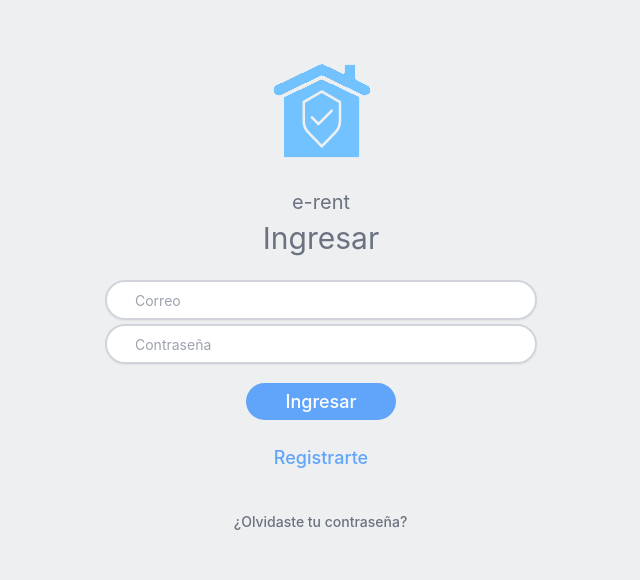
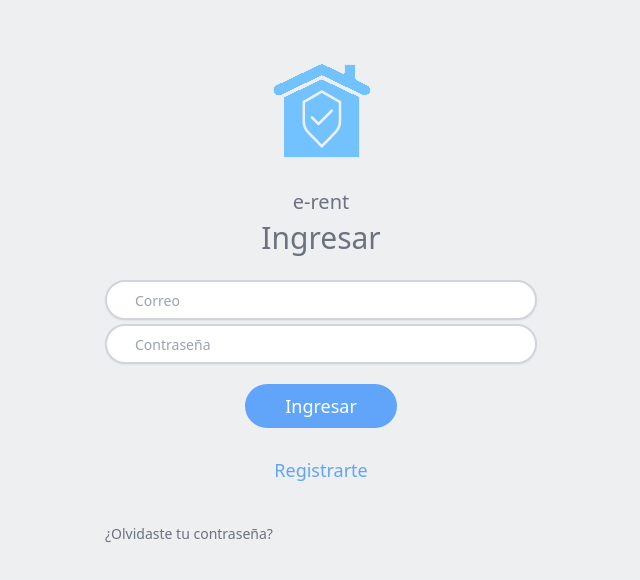
Before and after one commit to ya1k96/e-rent-front, a React (Create React App) app: page /login in a window 1280 px wide. Shown: the top 580 px of the page, without its empty margins (319-959 px from the left). Built offline with nearby package versions, Linux system fonts and the light colour scheme.

Commit message:
fixes are solved

```diff
--- a/package.json
+++ b/package.json
@@ -11,6 +11,7 @@
     "moment": "^2.29.1",
     "react": "^17.0.2",
     "react-dom": "^17.0.2",
+    "react-hook-form": "^7.9.0",
     "react-moment": "^1.1.1",
     "react-redux": "^7.2.4",
     "react-router-dom": "^5.2.0",
--- a/src/App.js
+++ b/src/App.js
@@ -1,14 +1,23 @@
-import { Component } from 'react';
-import { Login } from './components/login';
-import './css/index.css';
-import './css/animate.min.css';
-import './css/flat-ui.css';
+import React from 'react';
+import { Home } from './components/home';
+import { LoginForm } from './components/utils/loginForm';
+import { UserProvider } from './components/context/userContext';
+import { BrowserRouter as Router, Route, Switch } from "react-router-dom";
 
-import { Home } from './components/home';
+export const App = () => {
 
-export class App extends Component {
+    return (<>
+    <UserProvider>
+      <Router>
+          <Switch>
+              <Route exact path="/login" component={LoginForm}/>
+              <Route exact path="/" component={Home}/>
 
-  render() {
-    return (<Login></Login>);
-  }
+          </Switch>
+      </Router>
+    </UserProvider>
+    </>);
+    // return (
+    //     user.logged ? <Home></Home> : <Redirect to="/login"></Redirect>
+    // );
 }
--- a/src/components/context/userContext.js
+++ b/src/components/context/userContext.js
@@ -1,11 +1,13 @@
 import React, { createContext } from "react";
 
 export const UserContext = createContext();
+export const UserProvider = (props) => {
+    let initialUser = {user:null, logged: false}
+    const [user, setUser] = React.useState(initialUser);
 
-export const UserProvider = ({children}) => {
     return(
-        <UserContext.Provider>
-            {children}
+        <UserContext.Provider value={{user, setUser}}>
+            {props.children}
         </UserContext.Provider>
     );
 }
--- a/src/components/home.js
+++ b/src/components/home.js
@@ -1,25 +1,28 @@
-import { Component } from "react";
-import { BrowserRouter as Router, Route, Link, Switch } from "react-router-dom";
+import React from 'react';
+import { BrowserRouter as Router, Route, Redirect, Switch } from "react-router-dom";
+import { UserContext } from "./context/userContext";
 import { Info } from "./info";
 import Invoice from "./invoice";
 import Invoices from "./invoices";
 import { Navbar } from "./partials/navbar";
 import { Renters } from "./renter";
 
-export class Home extends Component {
-    render() {
+export const Home = () => {
+    const {user, setUser} = React.useContext(UserContext);
+
     return (
+        user.logged ?
         <>
         <Router>
-                <Navbar></Navbar>
+            <Navbar name={user.publicUser.name}></Navbar>
             <Switch>
                 <Route exact path="/" component={Renters}/>
                 <Route exact path="/info" component={Info}/>
-                    <Route exact path="/invoice" component={Invoices}/>
+                <Route exact path="/invoices" component={Invoices}/>
                 <Route exact path="/invoice/:id" component={Invoice}/>
             </Switch>
         </Router>
-            </>
+        </> :
+        <Redirect to="/login"></Redirect>
     );
 }
-}
--- a/src/components/login.js
+++ b/src/components/login.js
@@ -1,42 +1,24 @@
 import React, { useState } from "react";
 import logo from '../images/eRent144x144.png';
-import ReactDOM from 'react-dom';
+import { useForm } from 'react-hook-form';
 
-let initialState = {
-    email: {
-        invalid: false,
-        msg: '',
-        value: ''
-    },
-    password: {
-        invalid: false,
-        msg: '',
-        value: ''
-    },
-    loading: false,
-    className: ` h-10
-    focus:rounded-full focus:ring
-    focus:outline-none block w-full pl-7 pr-12 md:text-sm sm:text-lg border-gray-300 rounded-full border-2 `
-};
 let getValueForm = (event, state, setState) => {
-    state[event.target.name].value = event.target.value;
+    let newState = state;
+    newState[event.target.name].value = event.target.value;
     setState(state);
 }
 
 let resetField = (state, setState) => {
-    state.email.invalid = false;
-    state.password.invalid = false;
-    state.email.msg = '';
-    state.password.msg = '';
+    let newState = state;
+    newState.email.invalid = false;
+    newState.password.invalid = false;
+    newState.email.msg = '';
+    newState.password.msg = '';
 
     setState(state);
+}
 
-    //Renderizamos los cambios
-    render({
-        email: state.email.value,
-        password: state.password.value
-    })
-}
+
 
 let sendLogin = (state, setState) => {
     const body = {
@@ -57,24 +39,34 @@ let sendLogin = (state, setState) => {
             //prueba
         }
         resp.errors?.forEach(error => {
-            state[error.param].invalid = true;
-            state[error.param].msg = error.msg;
+            let newState = state;
+            newState[error.param].invalid = true;
+            newState[error.param].msg = error.msg;
 
             setState(state);
             //Renderizamos los cambios
-            render({
-                email: state.email.value,
-                password: state.password.value
-            })
+            // render({
+            //     email: state.email.value,
+            //     password: state.password.value
+            // })
         });
     });
 }
 
-let render = (props) => {
-    ReactDOM.render(<Login email={props.email} password={props.password}></Login>, document.getElementById('root'))
+export const Login = () => {
+    let onSubmit = (e) => {
+        console.log(e)
+        e.preventDefault();
     }
-
-export const Login = (props = {email: '', password: ''} ) => {
+        let initialState = {
+            email: {
+                value: ''
+            },
+            password: {
+                value: ''
+            },
+        };
+        const { register, handleSubmit, formState: { errors } } = useForm();
         const [state, setState] = useState(initialState);
 
         return (<>
@@ -85,45 +77,43 @@ export const Login = (props = {email: '', password: ''} ) => {
                     </div>
                     <p className="text-gray-500 text-center text-xl">e-rent</p>
                     <p className="text-gray-500 text-center mb-4 md:text-3xl sm:text-4xl">Ingresar</p>
-                    <form action="">
+                    <form action="" onSubmit={handleSubmit(onSubmit)}>
                     <div className="mt-1 rounded-full relative shadow-sm">
-                        <input type="text" name="email"
-                        onClick={()=>{resetField(state, setState)}}
-                        defaultValue={props.email}
-                        className={state.email.invalid
-                        ? `border-red-400 ${state.className}` : state.className}
-                        placeholder="Correo" onChange={
-                            (event) => {
-                                getValueForm(event, state, setState);
+                        <input type="text" id="email" name="email"
+                        {
+                            ...register('email', { required: { value:true, message: 'Campo requerido'} })
                         }
-                        }
+                        className="h-10
+                        focus:rounded-full focus:ring
+                        focus:outline-none block w-full pl-7 pr-12 md:text-sm sm:text-lg border-gray-300 rounded-full border-2"
+                        placeholder="Correo"
                         >
                         </input>
-                        <p className="font-medium text-sm text-red-400 animate__animated animate__fadeIn">{state.email.msg}</p>
+                        {errors.name && errors.name.type === "required" && (
+                            <span role="alert">This is required</span>
+                        )}
+                        <p className="font-medium text-sm text-red-400 animate__animated animate__fadeIn">
+                            <span className="text-danger text-small d-block mb-2">
+                            </span>
+                        </p>
                     </div>
                         <div className="mt-1 rounded-full relative shadow-sm">
                             <input type="password"
                             name="password"
-                            onClick={()=>{resetField(state, setState)}}
-                            defaultValue={props.password}
-                            className={ state.password.invalid
-                            ? `border-red-400  ${state.className}` : state.className}
-                            placeholder="Contraseña" onChange={
-                                (event) => {
-                                    getValueForm(event, state, setState);
-                                }
-                            }
+                            className="h-10
+                            focus:rounded-full focus:ring
+                            focus:outline-none block w-full pl-7 pr-12 md:text-sm sm:text-lg border-gray-300 rounded-full border-2"
+                            {...register('password', { required: true })}
+                            placeholder="Contraseña"
                             ></input>
-                            <p className="font-medium text-sm text-red-400 animate__animated animate__fadeIn">{state.password.msg}</p>
+                            <p className="font-medium text-sm text-red-400 animate__animated animate__fadeIn">
+                            </p>
                         </div>
-                    </form>
-
                         <div className="grid grid-cols-1 mx-auto gap-y-5 mt-5">
                             <div className="rounded-full w-auto mx-auto">
-                            <a  className="px-8 py-1 text-base font-medium rounded-full text-white bg-blue-400  hover:text-blue-100 md:py-2 sm:py-3 sm:text-lg md:text-lg md:px-10 cursor-pointer"
-                            onClick={() => sendLogin(state, setState)}>
-                                Ingresar
-                            </a>
+                                <input  className="px-8 py-1 text-base font-medium rounded-full text-white bg-blue-400  hover:text-blue-100 md:py-2 sm:py-3 sm:text-lg md:text-lg md:px-10 cursor-pointer"
+                                value="Ingresar"
+                                type="submit"></input>
                             </div>
                             <div className="rounded-full w-auto mx-auto mt-2">
                                 <a href="#" className="py-1 text-base font-medium rounded-full text-blue-400 bg-gray-custom md:py-2 sm:py-3 sm:text-lg md:text-md
@@ -138,6 +128,8 @@ export const Login = (props = {email: '', password: ''} ) => {
                             </div>
 
                         </div>
+                    </form>
+
                 </div>
             </div>
         </>);
--- a/src/components/partials/navbar.js
+++ b/src/components/partials/navbar.js
@@ -49,7 +49,7 @@ export class Navbar extends Component {
                     </a>
                 </div>
                 <div className="flex items-center">
-                        <p className="font-medium text-gray-500 cursor-pointer">Lucas</p>
+                        <p className="font-medium text-gray-500 cursor-pointer">{this.props.name}</p>
                 </div>
                 </div>
             </div>
--- a/src/components/renter.js
+++ b/src/components/renter.js
@@ -44,11 +44,11 @@ export class Renters extends Component {
         return(<>
             <div className="flex justify-center p-4">
                 <div className="grid md:grid-cols-2 sm:grid-cols-1 gap-5">
-                    <Link className="bg-white shadow-lg rounded-xl w-40 h-40 hover:bg-blue-200 cursor-pointer" to="/invoice">
+                    <Link className="bg-white shadow-lg rounded-xl w-40 h-40 hover:bg-blue-200 cursor-pointer" to="/invoices">
                         <img className="m-auto mt-3 w-28 h-28" src={renterLogo} alt="invoice-logo"></img>
                         <p className="text-center font-medium text-gray-600 ">Inquilinos</p>
                     </Link>
-                    <Link className="bg-white shadow-lg rounded-xl w-40 h-40 hover:bg-blue-200 cursor-pointer" to="/invoice">
+                    <Link className="bg-white shadow-lg rounded-xl w-40 h-40 hover:bg-blue-200 cursor-pointer" to="/invoices">
                         <img className="m-auto mt-5 mb-2 w-24 h-24" src={invoiceLogo} alt="invoice-logo"></img>
                         <p className="text-center font-medium text-gray-600 ">Facturas</p>
                     </Link>
--- /dev/null
+++ b/src/components/utils/loginForm.js
@@ -0,0 +1,124 @@
+import React from "react";
+import logo from '../../images/eRent144x144.png';
+import { useForm } from 'react-hook-form';
+import { UserContext } from "../context/userContext";
+import { useHistory } from "react-router-dom";
+
+export const LoginForm = () => {
+    let history = useHistory();
+    const {user, setUser} = React.useContext(UserContext);
+    const { register, handleSubmit, formState: { errors } } = useForm();
+    if(localStorage.getItem('token')) {
+        let token = localStorage.getItem('token');
+        fetch(`http://192.168.1.8:8080/api/verifyToken?token=${JSON.parse(token)}`)
+        .then(resp => resp.json())
+        .then((resp) => {
+            if(resp.ok) {
+                setUser({...user, logged: true, publicUser: resp.decoded});
+                history.push('/');
+
+            }
+        })
+    }
+    let className = `rounded-full relative shadow-sm h-10
+    focus:rounded-full focus:ring
+    focus:outline-none block w-full pl-7 pr-12 md:text-sm sm:text-lg border-gray-300 rounded-full border-2`;
+
+
+    const onSubmit = (data) => {
+        const body = {
+            email: data.email,
+            password: data.password
+        };
+        fetch('http://192.168.1.8:8080/api/login',
+        {
+            headers: {
+                "Content-Type": 'application/json'
+            },
+            method: 'POST',
+            body: JSON.stringify(body)
+        })
+        .then(resp => resp.json())
+        .then(resp => {
+            if(resp.ok) {
+                localStorage.setItem('token', JSON.stringify(resp.token));
+                setUser({...user, logged: true});
+                history.push('/');
+
+            } else {
+                alert(`${resp.error.msg}`)
+            }
+        });
+    };
+
+    return (<>
+        <div className="flex justify-center">
+            <div className="md:w-2/5 md:h-2/5 p-10 grid grid-cols-1 gap-1">
+                <div className="flex justify-center">
+                    <img src={logo} alt=""></img>
+                </div>
+                <p className="text-gray-500 text-center text-xl">e-rent</p>
+                <p className="text-gray-500 text-center mb-4 md:text-3xl sm:text-4xl">Ingresar</p>
+                <form action="" onSubmit={handleSubmit(onSubmit)}>
+                <div className="mt-1 ">
+                    <input type="text" id="email"
+                    aria-invalid={errors.name ? "true" : "false"}
+                    {
+                        ...register('email', {
+                       required: { value:true, message: 'Ingresa tu correo'},
+                        pattern: {
+                            value: /\S+@\S+\.\S+/,
+                            message: "Correo invalido"
+                        } })
+                    }
+                    className={ className + (errors?.email ? ' border-red-400':'')}
+                    placeholder="Correo"
+                    >
+                    </input>
+                    {errors?.email &&(
+                        <span className="font-medium text-sm text-red-400">
+                        {errors.email.message}
+                        </span>
+                    )}
+
+                </div>
+                    <div className="mt-1">
+                        <input type="password"
+                        name="password"
+                        className={ className + (errors?.password ? ' border-red-400':'')}
+                        {
+                            ...register('password', { required: { value:true, message: 'Ingresa tu contraseña'} })
+                        }
+                        placeholder="Contraseña"
+                        ></input>
+                        {errors.password && (
+                            <span className="font-medium text-sm text-red-400">
+                            {errors.password.message}
+                            </span>
+                        )}
+                    </div>
+                    <div className="grid grid-cols-1 mx-auto gap-y-5 mt-5">
+                        <div className="rounded-full w-auto mx-auto">
+                            <button  className="px-8 py-1 text-base font-medium rounded-full text-white bg-blue-400  hover:text-blue-100 md:py-2 sm:py-3 sm:text-lg md:text-lg md:px-10 cursor-pointer"
+                            value="Ingresar"
+                            type="submit">Ingresar</button>
+                        </div>
+                        <div className="rounded-full w-auto mx-auto mt-2">
+                            <a href="#" className="py-1 text-base font-medium rounded-full text-blue-400 bg-gray-custom md:py-2 sm:py-3 sm:text-lg md:text-md
+                            cursor-pointer md:px-10 hover:text-blue-300">
+                                Registrarte
+                            </a>
+                        </div>
+                        <div className="mt-5">
+                            <p className="font-medium text-gray-500 text-sm">
+                                ¿Olvidaste tu contraseña?
+                            </p>
+                        </div>
+
+                    </div>
+                </form>
+
+            </div>
+        </div>
+    </>);
+}
--- a/src/index.js
+++ b/src/index.js
@@ -1,12 +1,14 @@
 import React from 'react';
 import ReactDOM from 'react-dom';
 import { App } from './App';
-import './index.css';
+import './css/index.css';
+import './css/animate.min.css';
+import './css/flat-ui.css';
 import reportWebVitals from './reportWebVitals';
 
 ReactDOM.render(
   <React.StrictMode>
-    <App />
+      <App />
   </React.StrictMode>,
   document.getElementById('root')
 );
```
Also changed, not shown: 1 other file (tests, documents, lock files or other folders). Lines whose indentation alone changed are shown as unchanged.
